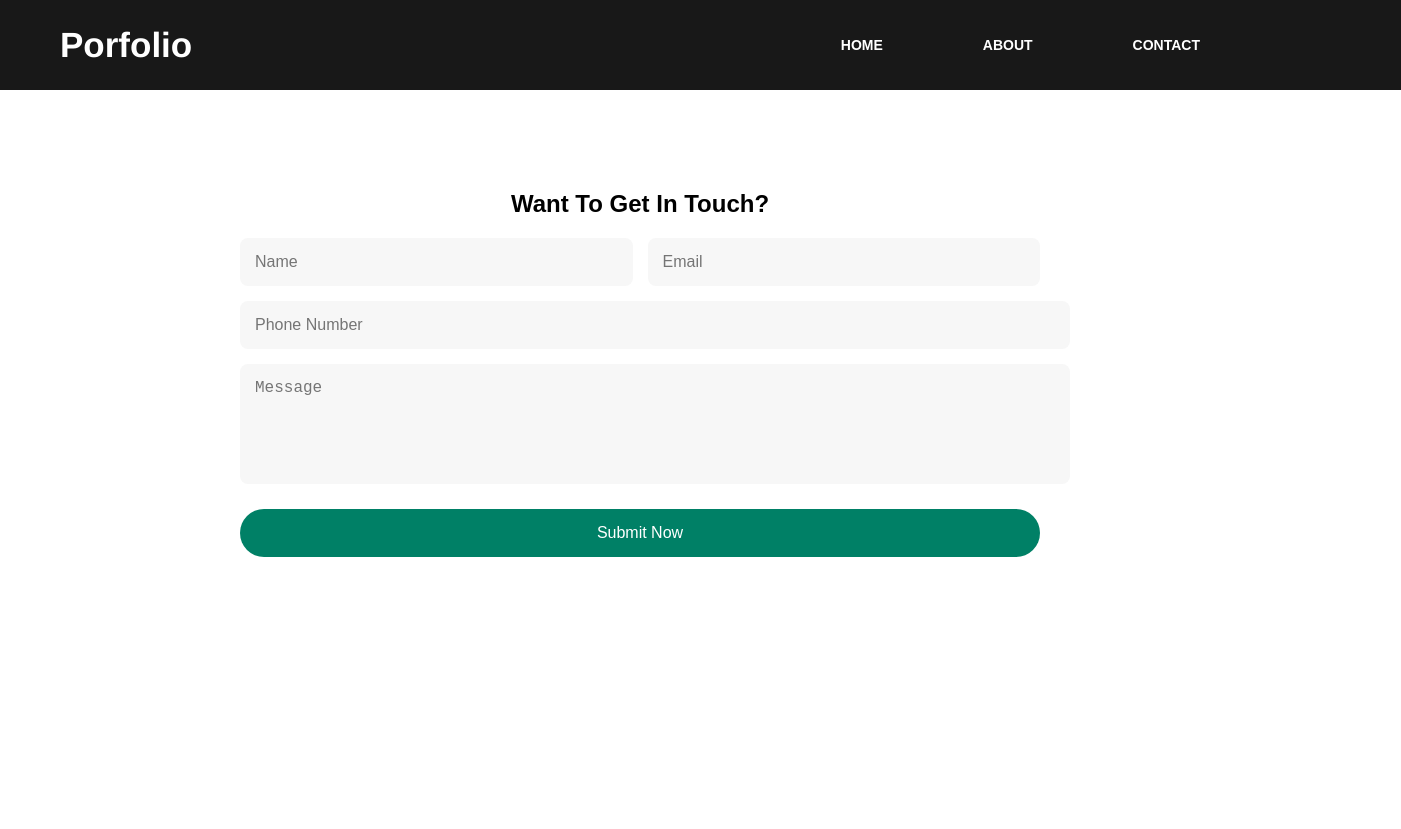
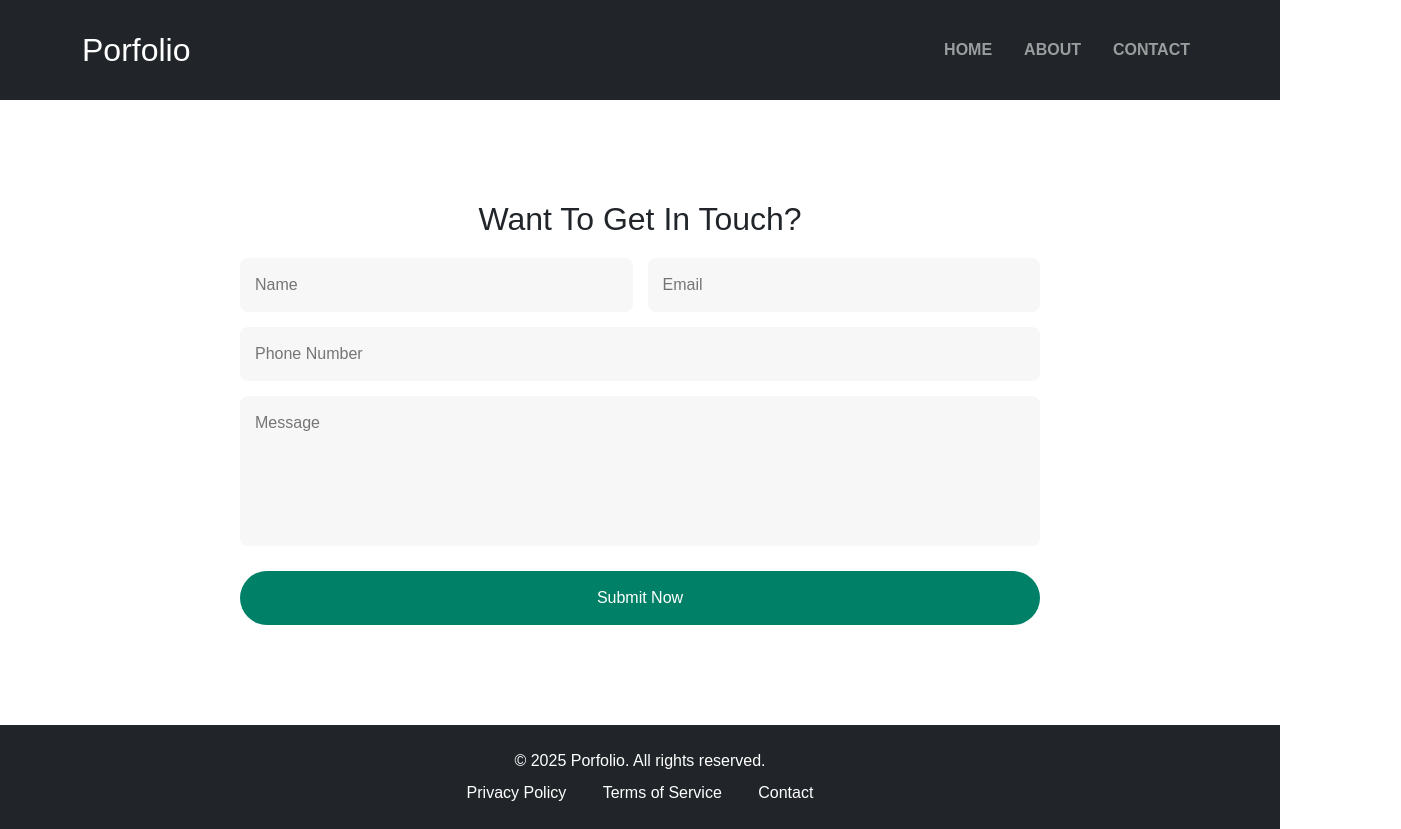
Before and after one commit to Ajay-krishna07/Assignment-5, a plain HTML site: page html/contact.html in a window 1280 px wide. Shown: the whole page, 1401 px wide, since content can reach past the window. Before the commit the page ends 800 px from the top, so only its background shows below. Drawn offline with nearby package versions, Linux system fonts and the light colour scheme.

Commit message:
Contact page navbar setup usig bootstrap

```diff
--- a/html/contact.html
+++ b/html/contact.html
@@ -4,6 +4,9 @@
 <head>
     <meta charset="UTF-8">
     <meta name="viewport" content="width=device-width, initial-scale=1.0">
+    <!-- Bootstrap CSS -->
+    <link href="https://cdn.jsdelivr.net/npm/bootstrap@5.3.8/dist/css/bootstrap.min.css" rel="stylesheet"
+        integrity="sha384-sRIl4kxILFvY47J16cr9ZwB07vP4J8+LH7qKQnuqkuIAvNWLzeN8tE5YBujZqJLB" crossorigin="anonymous">
     <title>CONTACT</title>
     <style>
         body {
@@ -60,28 +63,37 @@
         button:hover {
             background-color: #00664d;
         }
+        .navbar{
+            height: 100px;
+        }
+        .navbar-brand{
+            font-size: 2.0rem;
+        }
+        .navbar-nav a{
+            font-size: 1rem;
+        }
 
-        .navbar {
+        /* .navbar {
             width: 111%;
             height: 90px;
             margin: auto;
-            background: #181818;
+            background: #181818; */
             /*background-color: #0F0F0F;*/
-            position: relative;
+            /* position: relative;
             right: 20px;
             display: flex;
             justify-content: space-between;
             align-items: center;
-        }
+        } */
 
-        .logo {
+        /* .logo {
             color: white;
             font-size: 35px;
             font-family: Helvetica Neue;
             float: left;
             padding-top: 19px;
             padding-left: 80px;
-        }
+        } */
 
         .heading {
             width: 50%;
@@ -114,7 +126,7 @@
             justify-content: center;
             align-items: center;
             /* padding-left: 80px; */
-            gap:100px;
+            gap: 100px;
         }
 
         ul li {
@@ -146,20 +158,29 @@
 </head>
 
 <body>
-    <header>
-        <div class="navbar">
-            <div class="heading">
-                <h1>Porfolio</h1>
-            </div>
-            <div class="menu">
-                <ul>
-                    <li><a href="../index.html">HOME</a></li>
-                    <li><a href="../html/about.html">ABOUT</a></li>
-                    <li><a href="../html/contact.html">CONTACT</a></li>
+    <nav class="navbar navbar-expand-lg navbar-dark bg-dark">
+        <div class="container">
+            <a class="navbar-brand" href="#">Porfolio</a>
+            <button class="navbar-toggler" type="button" data-bs-toggle="collapse" data-bs-target="#navbarNav"
+                aria-controls="navbarNav" aria-expanded="false" aria-label="Toggle navigation">
+                <span class="navbar-toggler-icon"></span>
+            </button>
+            <div class="collapse navbar-collapse justify-content-end" id="navbarNav">
+                <ul class="navbar-nav gap-3">
+                    <li class="nav-item">
+                        <a class="nav-link fw-bold" href="../index.html">HOME</a>
+                    </li>
+                    <li class="nav-item">
+                        <a class="nav-link fw-bold" href="../html/about.html">ABOUT</a>
+                    </li>
+                    <li class="nav-item">
+                        <a class="nav-link fw-bold" href="../html/contact.html">CONTACT</a>
+                    </li>
                 </ul>
             </div>
         </div>
-    </header>
+    </nav>
+
     <div class="form-container">
         <h2>Want To Get In Touch?</h2>
         <form>
@@ -172,6 +193,21 @@
             <button type="submit">Submit Now</button>
         </form>
     </div>
+
+    <footer class="bg-dark text-white py-4 mt-5">
+        <div class="container text-center">
+            <p class="mb-2">&copy; 2025 Porfolio. All rights reserved.</p>
+            <div>
+                <a href="#" class="text-white mx-3 text-decoration-none">Privacy Policy</a>
+                <a href="#" class="text-white mx-3 text-decoration-none">Terms of Service</a>
+                <a href="#" class="text-white mx-3 text-decoration-none">Contact</a>
+            </div>
+        </div>
+    </footer>
+    <!-- Bootstrap JS Bundle -->
+    <script src="https://cdn.jsdelivr.net/npm/bootstrap@5.3.8/dist/js/bootstrap.bundle.min.js"
+        integrity="sha384-FKyoEForCGlyvwx9Hj09JcYn3nv7wiPVlz7YYwJrWVcXK/BmnVDxM+D2scQbITxI"
+        crossorigin="anonymous"></script>
 </body>
 
 </html>
```
